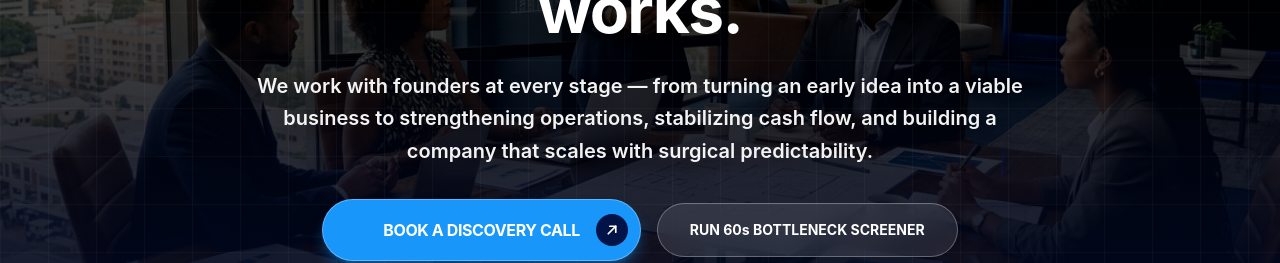
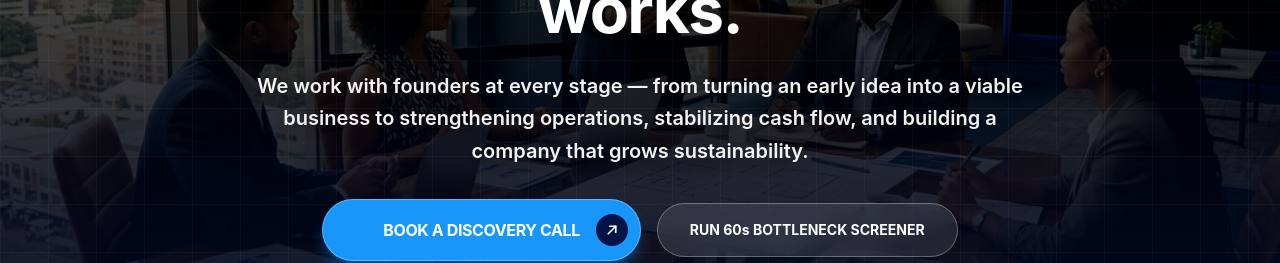
Before and after one commit to danieltheboy15/sabicoo-website, a React (Vite) app: page / in a window 1280 px wide. Shown: the part 420-683 px from the top of the page. Built offline with nearby package versions, Linux system fonts and the light colour scheme; a web font is replaced by a local one.

Commit message:
refactor(copy): update value proposition in hero section
Change "scales with surgical predictability" to "grows sustainably" to better align with the brand messaging.

```diff
--- a/src/components/HeroSection.tsx
+++ b/src/components/HeroSection.tsx
@@ -57,7 +57,7 @@ export const HeroSection: React.FC<HeroSectionProps> = ({
 
         {/* Supporting Paragraph / Value Proposition */}
         <p className="mt-4 sm:mt-6 text-[14px] min-[380px]:text-[15px] sm:text-lg md:text-xl text-white/95 max-w-2xl sm:max-w-3xl leading-relaxed font-semibold text-center mx-auto drop-shadow-[0_2px_12px_rgba(0,0,0,0.95)]">
-          We work with founders at every stage — from turning an early idea into a viable business to strengthening operations, stabilizing cash flow, and building a company that scales with surgical predictability.
+          We work with founders at every stage — from turning an early idea into a viable business to strengthening operations, stabilizing cash flow, and building a company that grows sustainability.
         </p>
 
         {/* Button Group: Aligned to the Middle / Centered Horizontally */}
```
